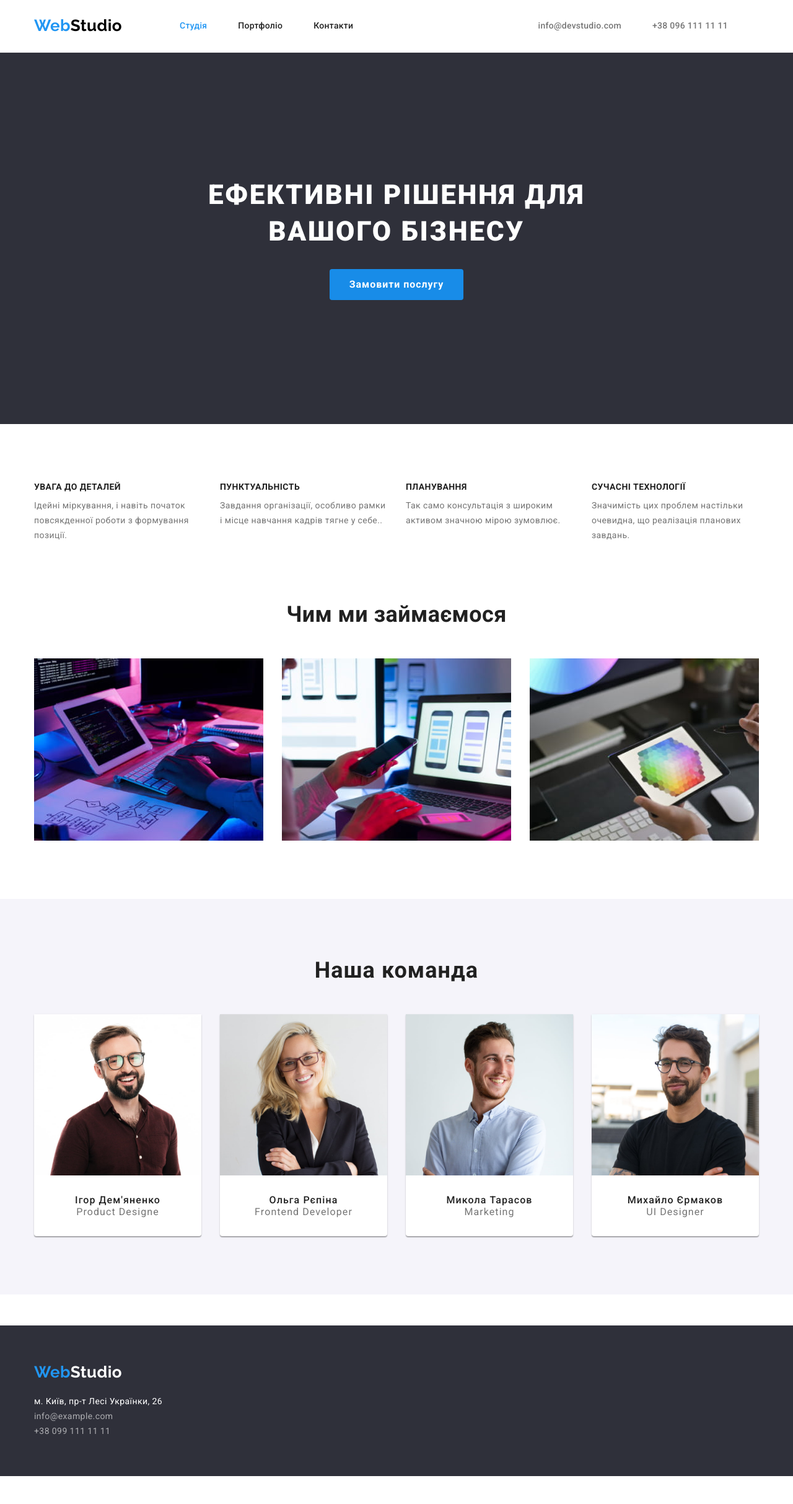
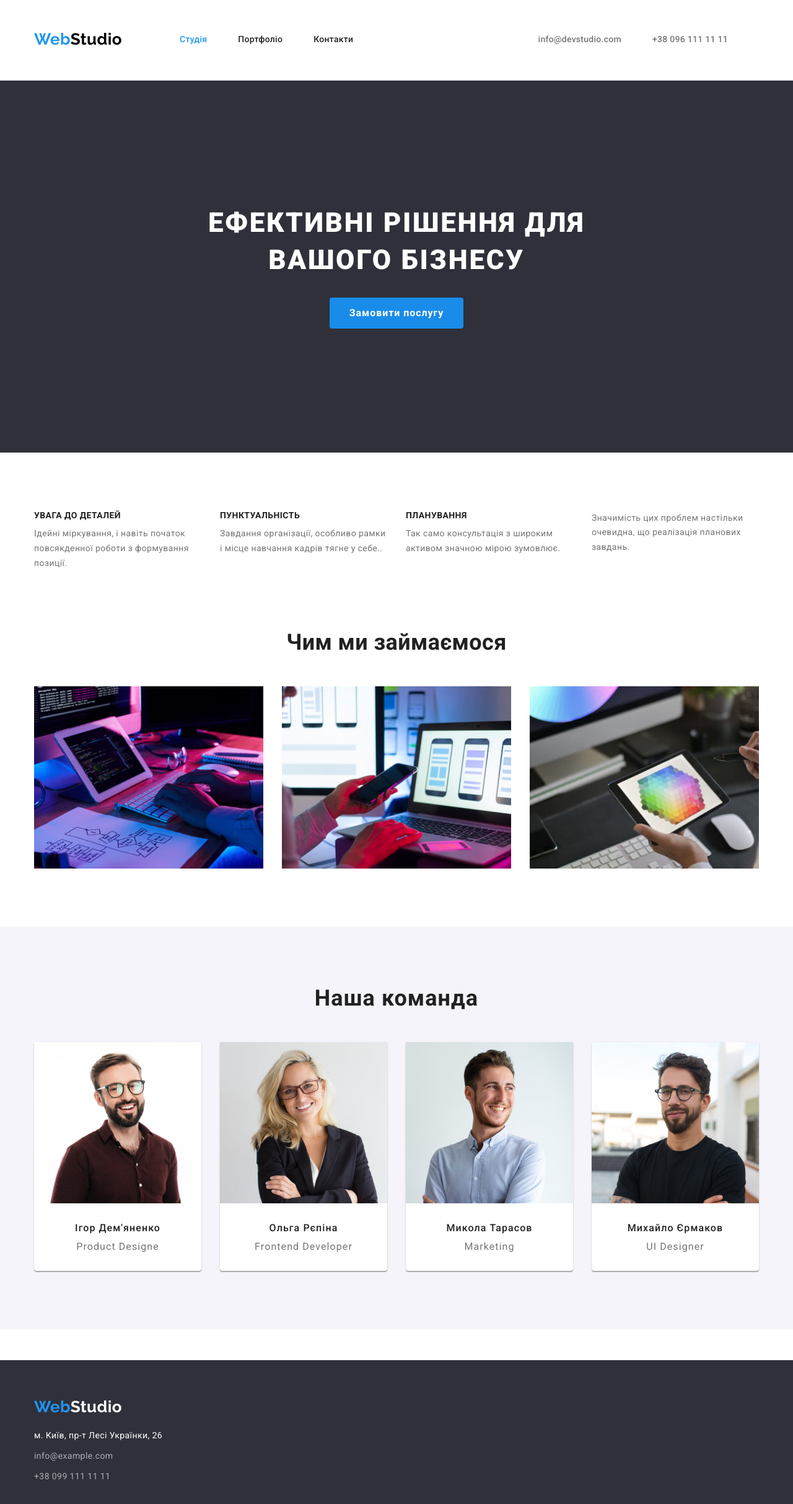
Before and after one commit to ArtemKos2022/goit-markup-hw-03, a plain HTML site: page index.html in a window 1280 px wide. Shown: the whole page at 62% size. Before the commit the page ends 2381 px from the top, so only its background shows below. Drawn offline with nearby package versions, Linux system fonts and the light colour scheme; files that its build step writes are made by us from their sources.

Commit message:
исправление ошибок

```diff
--- a/css/styles.css
+++ b/css/styles.css
@@ -1,4 +1,16 @@
-/* Vars */
+.visually-hidden {
+  position: absolute;
+  width: 1px;
+  height: 1px;
+  margin: -1px;
+  border: 0;
+  padding: 0;
+  white-space: nowrap;
+  clip-path: inset(100%);
+  clip: rect(0 0 0 0);
+  overflow: hidden;
+}
+   /* Vars */
 :root {
   --main-font: 'Roboto', sans-serif;
   --secondary-font: 'Raleway', sans-serif;
@@ -35,7 +47,6 @@ body {
 
  .section {
   padding: 94px 0;
-  width: 100%;
   }
 
   img {
@@ -47,6 +58,8 @@ body {
 /* HEADER */
 .menu-header {
   border-bottom: 1px solid #ECECEC;
+  padding-top: 24px;
+  padding-bottom: 25px;
   }
 
 .header-group,
@@ -76,12 +89,6 @@ body {
   display: block;
   align-items: center;
   }
-
-.header-item
-{
-    padding-top: 32px;
-    padding-bottom: 32px;
-    }
 
 .header-group,
 .contact-item
@@ -177,14 +184,13 @@ body {
   color: var(--secondary-text-color);
   font-weight: 500;
   text-decoration: none;
-  margin-top: 32px;
-  margin-bottom: 32px;
-}
+ }
 .contact-link:hover,
 .contact-link:focus {
   color: var(--accent);
 }
 /* Hero */
+
 .hero {
   background-color: #2f303a;
   color: var(--white);
@@ -192,11 +198,7 @@ body {
   padding-bottom: 200px;
 }
 
-.hero-container{
-display: flex;
-text-align: center;
-flex-direction: column;
-}
+
 
 
 .hero-title {
@@ -211,6 +213,7 @@ flex-direction: column;
   width: 696px;
   margin-left: auto;
   margin-right: auto;
+  text-align: center;
 }
 
 .btn-hero {
@@ -310,6 +313,7 @@ gap: 30px;
 
 .card{
   padding-top: 30px;
+  padding-bottom: 30px;
 }
 
 .teams {
@@ -332,6 +336,7 @@ gap: 30px;
   font-size: 16px;
   line-height: 1.19;
   text-align: center;
+  margin-bottom: 10px;
   }
 
 .teams-text {
@@ -340,23 +345,7 @@ gap: 30px;
   line-height: 1.19;
   text-align: center;
   color: var(--secondary-text-color);
-  padding-bottom: 30px;
-}
-
-.cards-title {
-  font-size: 18px;
-  line-height: 2;
-  letter-spacing: 0.06em;
-  color: var(--primary-color);
-}
-
-.cards-text {
-  font-weight: 400;
-  font-size: 16px;
-  line-height: 1.87;
-  letter-spacing: 0.03em;
-  color: var(--secondary-text-color);
-}
+  }
 
 /* Filter  */
 
@@ -422,6 +411,7 @@ font-style: normal;
 font-weight: 400;
 line-height: 1.71;
 }
+
 .main-logo-text-white {
   color: var(--white);
 }
@@ -432,7 +422,8 @@ line-height: 1.71;
  margin-bottom: 20px;
 }
 
-.address-link {
+.address-link,
+.address-item {
   margin-bottom: 9px;
 }
 
@@ -474,12 +465,13 @@ line-height: 1.71;
   letter-spacing: 0.06em;
 }
 
-.cards-text{
+.cards-text {
   font-weight: 400;
   font-size: 16px;
   line-height: 1.88;
-  color: var(--secondary-color);
+  letter-spacing: 0.03em;
   margin-top: 4px;
+  color: var(--secondary-text-color);
 }
 
 .cards{
--- a/index.html
+++ b/index.html
@@ -59,7 +59,7 @@
     <!--Унікальний контент сторінки-->
     <main class="main-content">
       <!--Секция Герой-->
-      <section class="hero">
+      <section class="section hero">
         <div class="container hero-container">
           <h1 class="hero-title">Ефективні рішення для вашого бізнесу</h1>
           <button class="btn-hero module-btn-hero" type="button">Замовити послугу</button>
@@ -69,7 +69,7 @@
       <!--Секція особливості команди розробників-->
       <section class="section skils">
         <div class="container">
-          <h2 hidden>Галерея робіт</h2>
+          <h2 class="visually-hidden" >Галерея робіт</h2>
           <ul class="skils-list list">
             <li class="skils-item ">
               <h3 class="subtitle-skils">УВАГА ДО ДЕТАЛЕЙ</h3>
@@ -90,7 +90,7 @@
               </p>
             </li>
             <li class="skils-item">
-              <h2 class="subtitle-skils">СУЧАСНІ ТЕХНОЛОГІЇ</h2>
+              <h2 class="subtitle-skils visually-hidden ">СУЧАСНІ ТЕХНОЛОГІЇ</h2>
               <p class="text-skils">
                 Значимість цих проблем настільки очевидна, що реалізація планових завдань.
               </p>
@@ -102,7 +102,7 @@
       <!--Секція галерея-->
       <section class="work section">
         <div class="container">
-          <h2 class="section-title">Чим ми займаємося</h2>
+          <h2 class="section-title ">Чим ми займаємося</h2>
           <ul class="work-list list">
             <li class="work-item">
               <img
@@ -218,7 +218,7 @@
                 м. Київ, пр-т Лесі Українки, 26</a
               >
             </li>
-            <ul class="address-items list">
+
             <li class="address-item ">
               <a class="address-contact link " href="mailto:info@example.com">info@example.com</a>
             </li>
```
Also changed, not shown: portfolio.html (+1 -1 lines).
